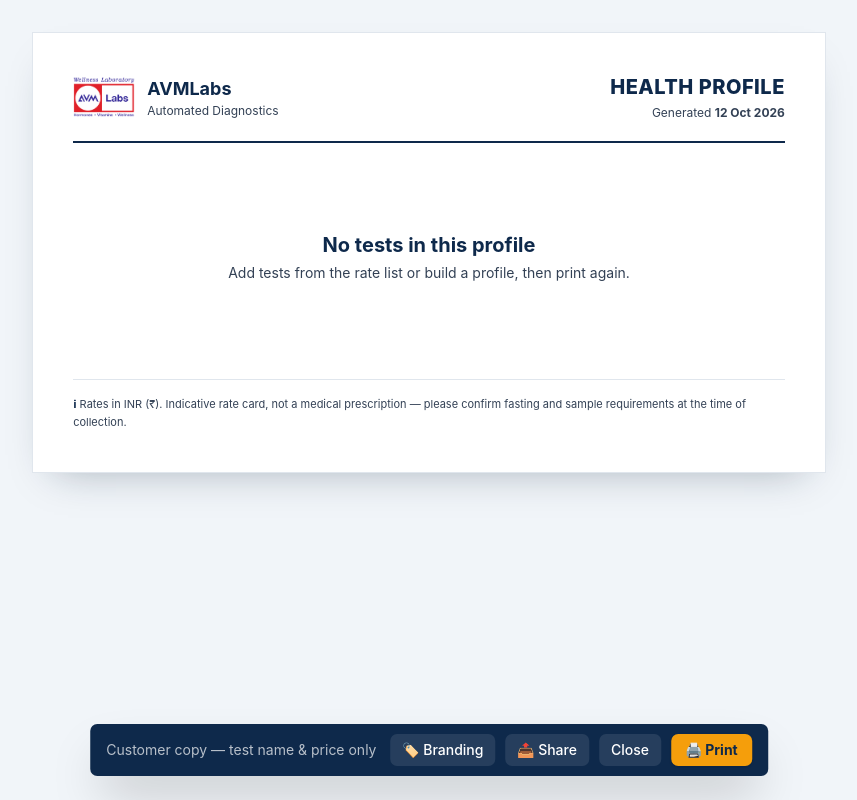
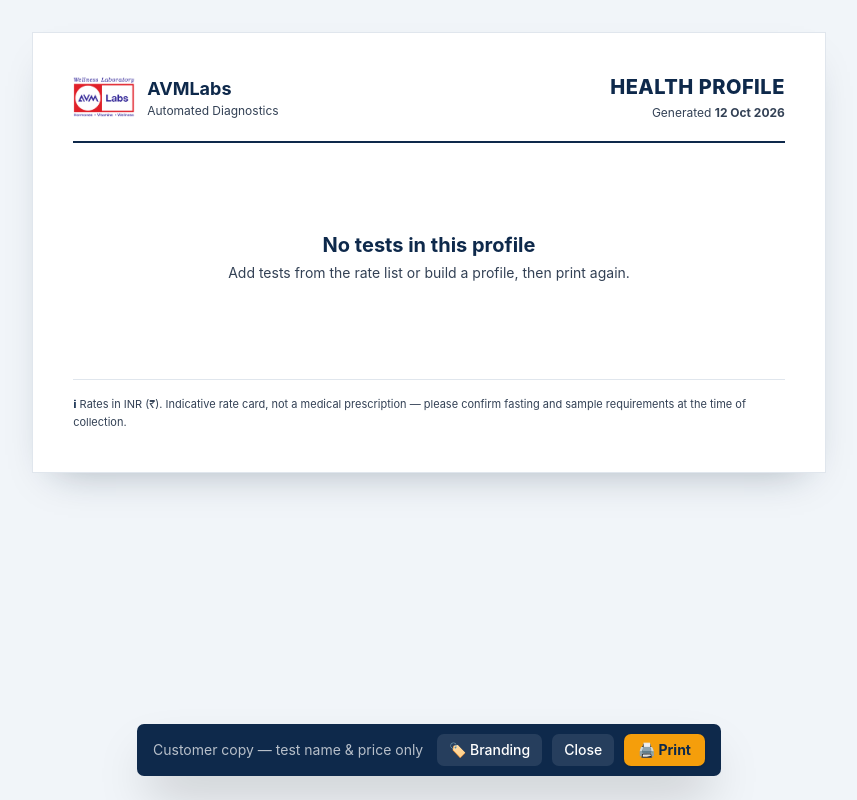
Before and after one commit to sudheer964022/camp, a Next.js app: page /print-profile in a window 1280 px wide. Shown: the whole page, without its empty margins (211-1068 px from the left). Built offline with nearby package versions, Linux system fonts and the light colour scheme.

Commit message:
feat: add print-profile page component and pdf export dependencies

```diff
--- a/app/print-profile/page.js
+++ b/app/print-profile/page.js
@@ -505,13 +505,6 @@ export default function PrintProfilePage() {
         </button>
         <button
           type="button"
-          onClick={handleShare}
-          className="px-2 sm:px-3 py-1.5 rounded-[7px] bg-white/10 hover:bg-white/20 text-white font-medium shrink-0 transition-all cursor-pointer"
-        >
-          📤 Share
-        </button>
-        <button
-          type="button"
           onClick={handleClose}
           className="px-2 sm:px-3 py-1.5 rounded-[7px] bg-white/10 hover:bg-white/20 text-white font-medium shrink-0 transition-all cursor-pointer"
         >
--- a/package.json
+++ b/package.json
@@ -14,6 +14,8 @@
   },
   "dependencies": {
     "@tailwindcss/postcss": "^4.3.3",
+    "html2canvas-pro": "^2.5.2",
+    "jspdf": "^4.2.1",
     "next": "^16.4.0",
     "postcss": "^8.5.29",
     "react": "^19.3.0",
```
Also changed, not shown: 1 other file (tests, documents, lock files or other folders).
